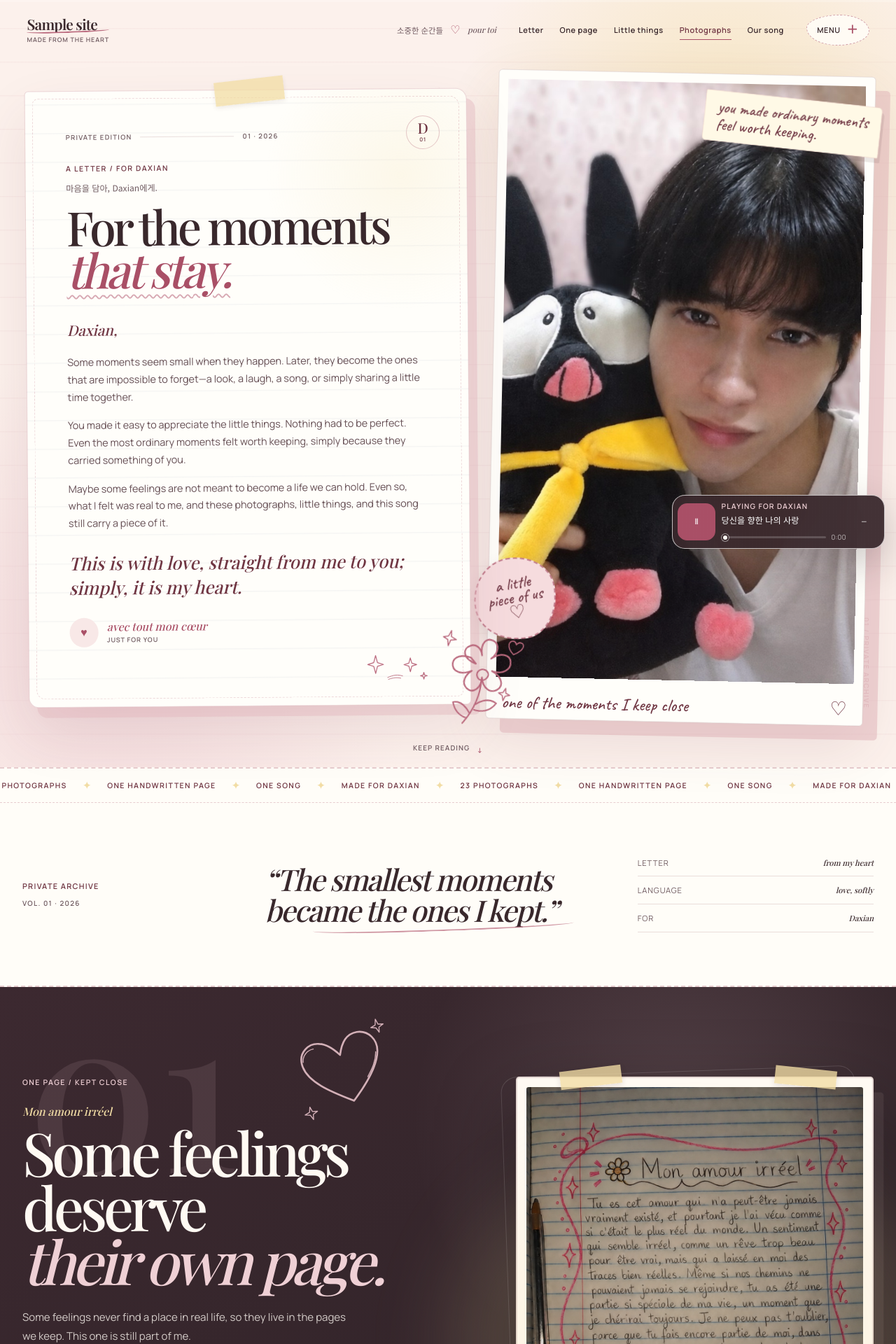
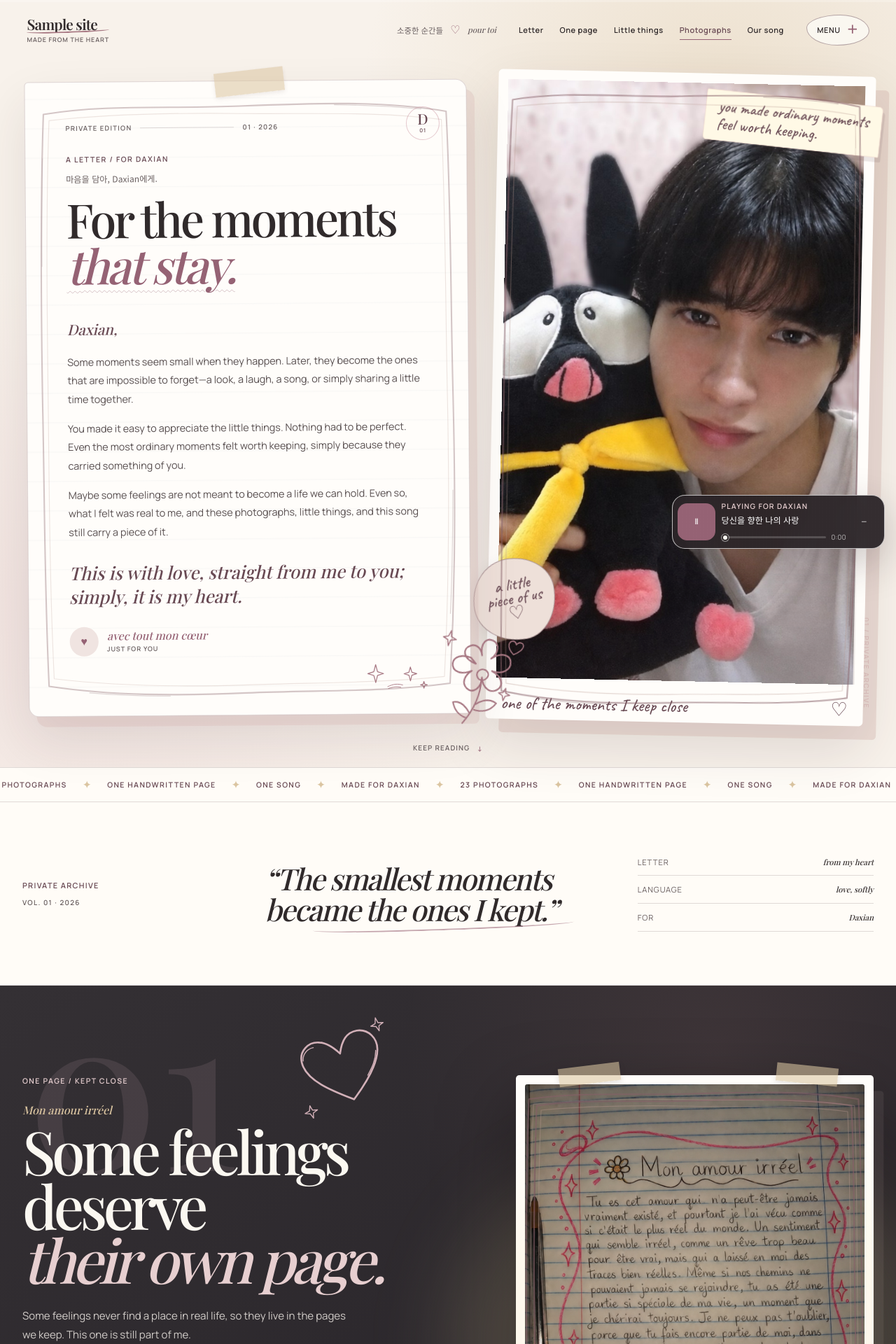
Before and after one commit to Themogged/daxian-personal-archive, a Django app: template templates/diario/home.html in a window 1280 px wide. Shown: the top 1920 px of the page at 70% size. Run offline with Django 3.2, Linux system fonts and the light colour scheme; the template is opened without the code that fills it: most values are stand-ins (such as "Sample title", 1, 10 or a date in 2020); some web fonts are replaced.

Commit message:
Refine DAXIAN archive with hand-drawn frames and subtle depth

```diff
--- a/diario/tests.py
+++ b/diario/tests.py
@@ -33,7 +33,8 @@ class PublicPagesTests(TestCase):
         self.assertContains(response, 'data-film-progress')
         self.assertContains(response, 'aria-expanded="false"')
         self.assertContains(response, "site-20261026.css", html=False)
-        self.assertContains(response, "archive-20261020.js", html=False)
+        self.assertContains(response, "atelier-20261028.css", html=False)
+        self.assertContains(response, "archive-20261028.js", html=False)
         self.assertContains(response, '<span id="lightbox-counter">01 / 19</span>')
         self.assertEqual(response.content.count(b"diario/images/"), 25)
         self.assertEqual(response.content.count(b'class="photo-item'), 19)
--- /dev/null
+++ b/static/diario/css/atelier-20261028.css
@@ -0,0 +1,168 @@
+/* A quieter editorial layer over the original archive. */
+:root {
+  --rose: #956274;
+  --rose-deep: #684953;
+  --rose-soft: #e7cfd0;
+  --blush: #f0e4e1;
+  --blush-light: #f8f0ea;
+  --cream: #fbf8f1;
+  --butter: #dbc5a1;
+  --ink: #302a2b;
+  --ink-soft: #584f50;
+  --muted: #695f60;
+  --line: rgba(94, 69, 75, .19);
+  --pencil: #a67681;
+  --shadow: 0 2rem 5rem rgba(56, 38, 42, .14);
+}
+
+body {
+  background:
+    radial-gradient(circle at 8% 8%, rgba(219, 197, 161, .19), transparent 30rem),
+    radial-gradient(circle at 95% 42%, rgba(198, 165, 169, .12), transparent 36rem),
+    #fbf8f1;
+}
+
+.site-header.is-scrolled { background: rgba(251, 248, 241, .94); border-color: var(--line); }
+.menu-button { border: 1px solid rgba(104, 73, 83, .48); background: rgba(251, 248, 241, .93); }
+.menu-button:hover { background: #fff; }
+
+.opening {
+  background:
+    radial-gradient(ellipse at 80% 13%, rgba(219, 197, 161, .4), transparent 35%),
+    radial-gradient(ellipse at 9% 80%, rgba(231, 207, 208, .48), transparent 40%),
+    #f8f2eb;
+}
+.opening::before { color: rgba(149, 98, 116, .27); }
+.love-letter {
+  border-color: rgba(104, 73, 83, .21);
+  background:
+    repeating-linear-gradient(0deg, transparent 0 40px, rgba(108, 131, 146, .045) 41px 42px),
+    #fffdfa;
+  box-shadow: .7rem .9rem 0 rgba(212, 180, 177, .3), 0 2rem 4.5rem rgba(56, 38, 42, .11);
+}
+.love-letter::before {
+  inset: .45rem;
+  border: 0;
+  border-radius: 0;
+  background: url("../images/ink-frame.svg") center / 100% 100% no-repeat;
+  opacity: .46;
+}
+.love-letter::after { background: rgba(219, 197, 161, .55); }
+.love-letter h1 { letter-spacing: -.052em; line-height: .97; }
+.love-letter h1 em,
+.section-intro h2 em,
+.photo-heading h2 em,
+.song-section h2 em { text-decoration-color: rgba(149, 98, 116, .35); text-decoration-thickness: 1px; }
+.love-letter__body { line-height: 1.83; }
+.opening__portrait {
+  border: 0;
+  padding: .9rem .9rem 3.7rem;
+  background: #fffdfa;
+  box-shadow: 1.2rem 1.2rem 0 rgba(197, 164, 157, .3), var(--shadow);
+}
+.opening__portrait::before {
+  position: absolute;
+  z-index: 3;
+  inset: .22rem;
+  content: "";
+  background: url("../images/ink-frame.svg") center / 100% 100% no-repeat;
+  opacity: .7;
+  pointer-events: none;
+}
+.opening__sticker { border: 1px solid rgba(104, 73, 83, .5); background: #eee0d9; box-shadow: 0 .6rem 1.5rem rgba(56, 38, 42, .11); }
+
+.archive-index { border-top: 1px solid var(--line); border-bottom: 1px solid var(--line); background: #fffcf7; }
+.archive-index__marquee { border-bottom: 1px solid var(--line); }
+.archive-index blockquote::after { border-color: rgba(149, 98, 116, .55); }
+.section-intro h2, .photo-heading h2, .song-section h2, .closing h2 { line-height: .98; }
+
+.keepsake-card__image {
+  border: 0;
+  background: #fffdfa;
+  box-shadow: .5rem .6rem 0 rgba(219, 197, 161, .4), 0 1.5rem 3.4rem rgba(56, 38, 42, .11);
+}
+.keepsake-card__image::after {
+  inset: .18rem;
+  border: 0;
+  border-radius: 0;
+  background: url("../images/ink-frame.svg") center / 100% 100% no-repeat;
+  opacity: .72;
+}
+.keepsake-card__copy { padding-top: 1.55rem; }
+.keepsake-card p { line-height: 1.75; }
+
+.handwritten { background: radial-gradient(circle at 80% 10%, rgba(155, 115, 112, .15), transparent 28rem), linear-gradient(145deg, #343034, #252126); }
+.handwritten__frame { border: 0; background: #fffdfa; box-shadow: 1.2rem 1.5rem 0 rgba(231, 207, 208, .12), 0 2.2rem 5rem rgba(0, 0, 0, .32); }
+.handwritten__frame::before {
+  z-index: 2;
+  inset: .22rem;
+  border: 0;
+  border-radius: 0;
+  background: url("../images/ink-frame.svg") center / 100% 100% no-repeat;
+  opacity: .72;
+  transform: none;
+  pointer-events: none;
+}
+.handwritten__tape { background: rgba(219, 197, 161, .57); }
+
+.photography { background: radial-gradient(circle at 89% 15%, rgba(219, 197, 161, .18), transparent 25rem), #fbf8f1; }
+.photo-chapter--soft { border: 1px solid rgba(104, 73, 83, .19); background: linear-gradient(145deg, rgba(240, 228, 225, .64), rgba(248, 240, 234, .4)); }
+.chapter-title { border-bottom: 1px solid var(--line); }
+.photo-grid { perspective: 1100px; }
+.photo-trigger {
+  isolation: isolate;
+  border: 0;
+  border-radius: .18rem;
+  background: #fffdfa;
+  box-shadow: .45rem .55rem 0 rgba(213, 181, 176, .3), 0 1rem 2.7rem rgba(56, 38, 42, .1);
+  transform-style: preserve-3d;
+  transition: transform .45s cubic-bezier(.2,.7,.2,1), box-shadow .45s ease;
+}
+.photo-trigger::before {
+  position: absolute;
+  z-index: 2;
+  inset: .15rem;
+  content: "";
+  background: url("../images/ink-frame.svg") center / 100% 100% no-repeat;
+  opacity: .78;
+  pointer-events: none;
+}
+.photo-grid .photo-item:nth-child(3n + 1) .photo-trigger { transform: rotate(-.45deg); }
+.photo-grid .photo-item:nth-child(3n + 2) .photo-trigger { transform: rotate(.35deg); }
+.photo-grid .photo-item:nth-child(3n + 3) .photo-trigger { transform: rotate(-.2deg); }
+.photo-grid .photo-item .photo-trigger:hover,
+.photo-grid .photo-item .photo-trigger:focus-visible {
+  transform: translateY(-.45rem) rotateX(var(--photo-tilt-x, 0deg)) rotateY(var(--photo-tilt-y, 0deg));
+  box-shadow: .5rem .65rem 0 rgba(213, 181, 176, .4), 0 1.55rem 3.6rem rgba(56, 38, 42, .16);
+}
+.photo-item--cat .photo-trigger { box-shadow: .45rem .55rem 0 rgba(219, 197, 161, .55), 0 1rem 2.7rem rgba(56, 38, 42, .12); }
+.photo-item figcaption { padding-top: .9rem; color: var(--ink); font-size: 1.43rem; }
+.photo-item figcaption i { color: var(--rose-deep); }
+
+.song-section { background: #272126; }
+.song-section::after { background: linear-gradient(100deg, rgba(36, 31, 35, .98) 5%, rgba(36, 31, 35, .88) 49%, rgba(55, 40, 45, .58)); }
+.closing__seal { border: 1px solid rgba(104, 73, 83, .55); }
+.closing__seal::before, .closing__seal::after { border-color: rgba(104, 73, 83, .22); }
+.music-player { background: rgba(43, 36, 39, .95); }
+
+.lightbox { background: radial-gradient(circle at 50% 18%, rgba(149, 98, 116, .19), transparent 55%), #211c20; }
+.lightbox__figure img { border: .45rem solid #fffaf2; border-radius: .25rem; box-shadow: 0 2.5rem 6rem rgba(0, 0, 0, .35); }
+.lightbox__meta { padding-top: .3rem; }
+
+@media (max-width: 820px) {
+  .lightbox__nav--previous { grid-column: 1; grid-row: 2; }
+  .lightbox__nav--next { grid-column: 2; grid-row: 2; }
+}
+
+@media (max-width: 520px) {
+  .love-letter::before { inset: 0; }
+  .opening__portrait { padding: .55rem .55rem 3rem; }
+  .photo-trigger::before { inset: .08rem; }
+  .photo-chapter--soft { padding: 2.4rem 1rem; }
+  .lightbox__figure img { border-width: .25rem; }
+}
+
+@media (prefers-reduced-motion: reduce) {
+  .photo-grid .photo-item .photo-trigger:hover,
+  .photo-grid .photo-item .photo-trigger:focus-visible { transform: none; }
+}
--- a/static/diario/js/archive-20261020.js
+++ b/static/diario/js/archive-20261028.js
@@ -138,9 +138,9 @@
     const startVolume = audio.volume;
     const startedAt = performance.now();
     const step = (now) => {
-      const elapsed = Math.min(1, (now - startedAt) / duration);
+      const elapsed = Math.max(0, Math.min(1, (now - startedAt) / duration));
       const eased = 1 - ((1 - elapsed) ** 3);
-      audio.volume = Math.min(1, startVolume + ((target - startVolume) * eased));
+      audio.volume = Math.max(0, Math.min(1, startVolume + ((target - startVolume) * eased)));
       if (elapsed < 1) volumeAnimation = window.requestAnimationFrame(step);
       else volumeAnimation = null;
     };
@@ -440,11 +440,40 @@
     });
   }
 
+  function initializePhotoDepth() {
+    if (reduceMotion.matches || !window.matchMedia("(hover: hover) and (pointer: fine)").matches) return;
+
+    document.querySelectorAll(".photo-grid .photo-trigger").forEach((trigger) => {
+      let frame = null;
+
+      trigger.addEventListener("pointermove", (event) => {
+        const bounds = trigger.getBoundingClientRect();
+        if (!bounds.width || !bounds.height) return;
+        const x = (event.clientX - bounds.left) / bounds.width - .5;
+        const y = (event.clientY - bounds.top) / bounds.height - .5;
+        if (frame) window.cancelAnimationFrame(frame);
+        frame = window.requestAnimationFrame(() => {
+          trigger.style.setProperty("--photo-tilt-x", `${(-y * 4).toFixed(2)}deg`);
+          trigger.style.setProperty("--photo-tilt-y", `${(x * 4).toFixed(2)}deg`);
+          frame = null;
+        });
+      }, { passive: true });
+
+      trigger.addEventListener("pointerleave", () => {
+        if (frame) window.cancelAnimationFrame(frame);
+        trigger.style.removeProperty("--photo-tilt-x");
+        trigger.style.removeProperty("--photo-tilt-y");
+        frame = null;
+      });
+    });
+  }
+
   if (menuDialog) setInert(menuDialog, true);
   if (lightbox) setInert(lightbox, true);
   updateHeaderAndProgress();
   initializeReveals();
   initializePortraitMotion();
+  initializePhotoDepth();
   window.requestAnimationFrame(() => body.classList.add("is-ready"));
 
   if (audio) audio.volume = 0;
--- a/templates/diario/404.html
+++ b/templates/diario/404.html
@@ -7,6 +7,7 @@
     <meta name="robots" content="noindex">
     <title>404 — {{ site.name }}</title>
     <link rel="stylesheet" href="{% static 'diario/css/site-20261026.css' %}">
+    <link rel="stylesheet" href="{% static 'diario/css/atelier-20261028.css' %}">
   </head>
   <body class="not-found">
     <main>
--- a/templates/diario/home.html
+++ b/templates/diario/home.html
@@ -5,7 +5,7 @@
     <meta charset="utf-8">
     <meta name="viewport" content="width=device-width, initial-scale=1">
     <meta name="description" content="A soft, personal collection of photographs, music and moments made for Daxian.">
-    <meta name="theme-color" content="#f7e9e8">
+    <meta name="theme-color" content="#f8f2eb">
     <meta property="og:title" content="{{ site.name }} — {{ site.descriptor }}">
     <meta property="og:description" content="A soft, personal collection of photographs, music and moments made for Daxian.">
     <meta property="og:type" content="website">
@@ -17,7 +17,8 @@
     <link rel="preconnect" href="https://fonts.gstatic.com" crossorigin>
     <link href="https://fonts.googleapis.com/css2?family=Caveat:wght@500;600&family=Manrope:wght@400;500;600&family=Noto+Sans+KR:wght@400;500&family=Playfair+Display:ital,wght@0,500;0,600;1,500;1,600&display=swap" rel="stylesheet">
     <link rel="stylesheet" href="{% static 'diario/css/site-20261026.css' %}">
-    <script defer src="{% static 'diario/js/archive-20261020.js' %}"></script>
+    <link rel="stylesheet" href="{% static 'diario/css/atelier-20261028.css' %}">
+    <script defer src="{% static 'diario/js/archive-20261028.js' %}"></script>
     <title>{{ site.name }} — {{ site.descriptor }}</title>
   </head>
   <body>
```
Also changed, not shown: static/diario/images/ink-frame.svg (added).
